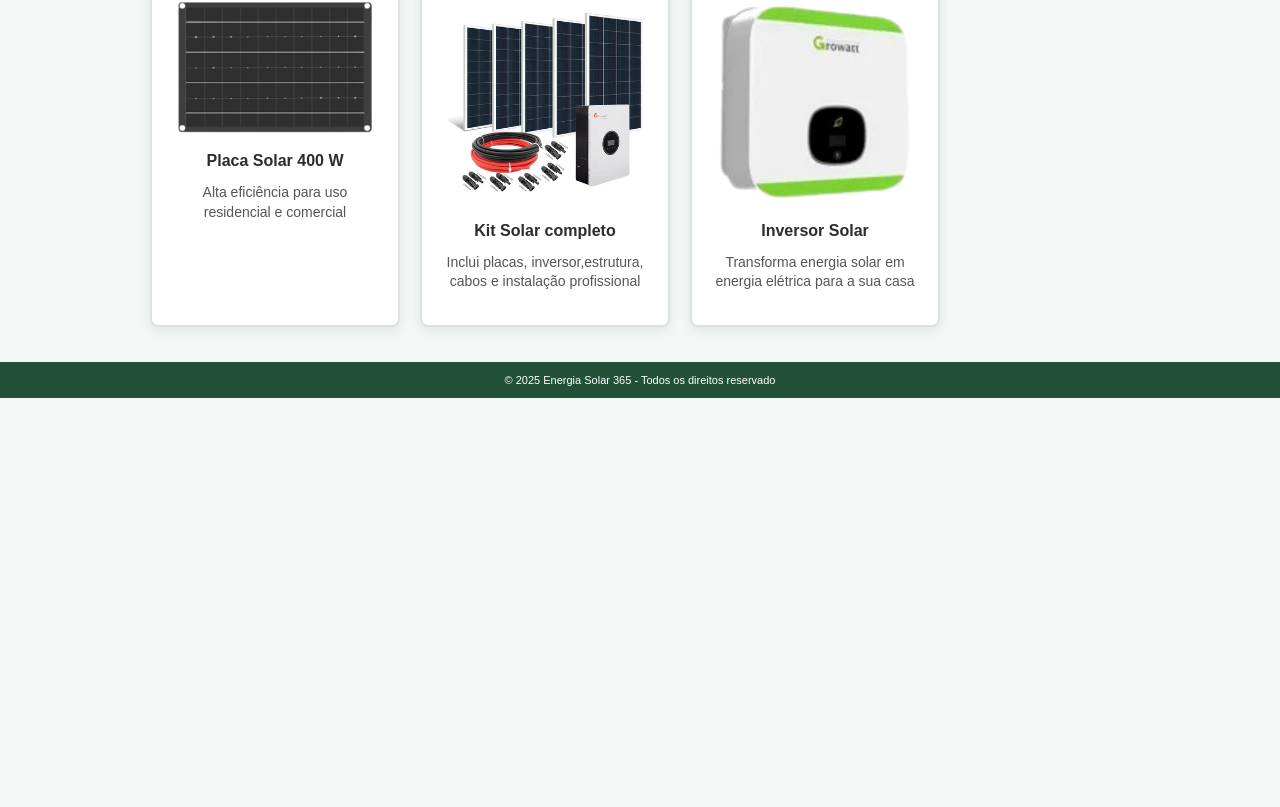
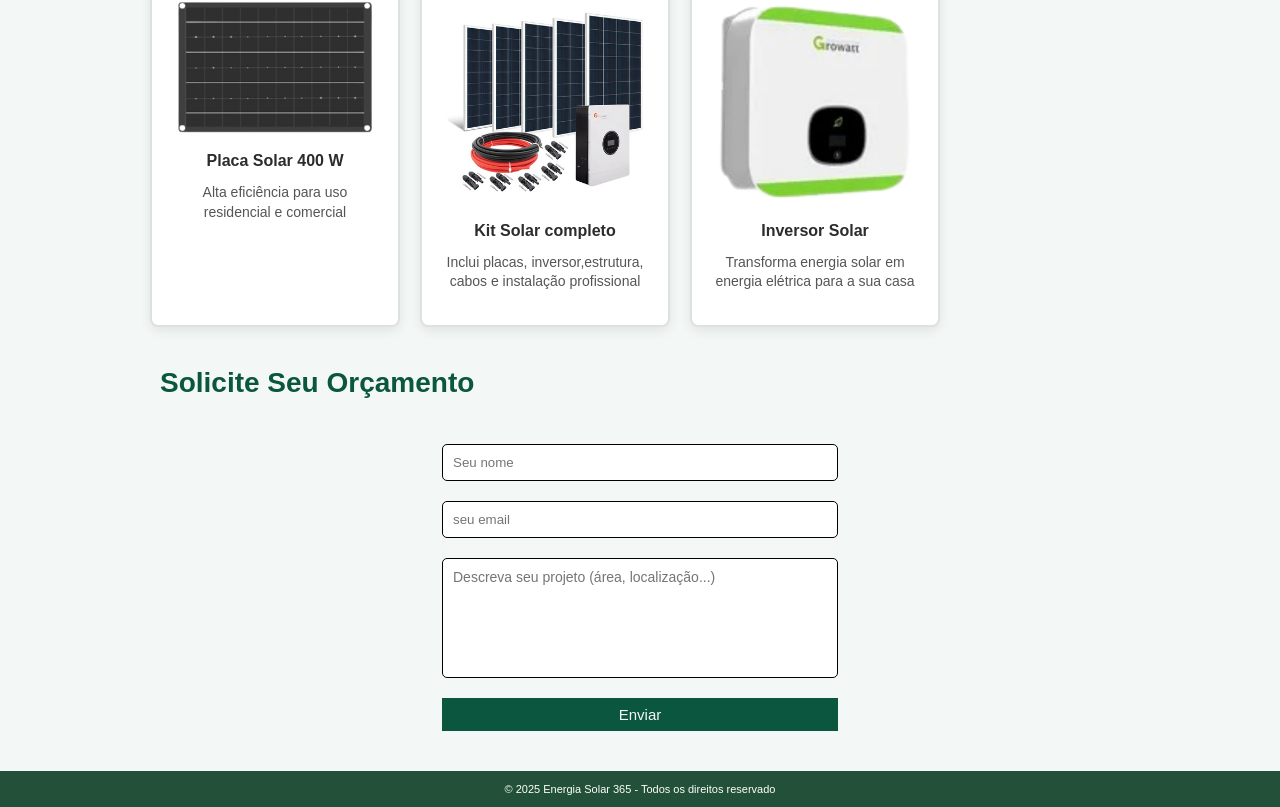
Before and after one commit to louisemorais/exercicios-react, a React (Vite) app: page / in a window 1280 px wide. Shown: the part 1777-2584 px from the top of the page. Before the commit the page ends 2175 px from the top, so only its background shows below. Built offline with nearby package versions, Linux system fonts and the light colour scheme.

Commit message:
feat: subindo a section orçamento

```diff
--- a/src/App.jsx
+++ b/src/App.jsx
@@ -4,6 +4,7 @@ import Header from './components/header/Header';
 import Sobre from './components/sobre/Sobre';
 import PorqueInvestir from './components/porqueInvestir/PorqueInvestir';
 import Produto from './components/produtos/Produto';
+import Formulario from './components/formulario/Formulario';
 
 function App() {
 
@@ -14,6 +15,7 @@ function App() {
         <Sobre/>
         <PorqueInvestir/>
         <Produto/>
+        <Formulario/>
         <Footer/>
       </div>
     </>
--- /dev/null
+++ b/src/components/formulario/Formulario.jsx
@@ -0,0 +1,21 @@
+import './FormularioStyle.css';
+
+function Formulario(){
+    return(<>
+        <section className='formulario' id='orcamento'>
+            <div className='form-content'>
+              <h2>Solicite seu orçamento</h2>
+                <form>
+                    <div className='container-form'>
+                        <input type="text" placeholder='Seu nome'/>
+                        <input type="email" placeholder='seu email' />
+                        <textarea name="descricao" id="descricao" placeholder="Descreva seu projeto (área, localização...)" ></textarea>
+                        <button>Enviar</button>
+                    </div>
+                </form>
+            </div>
+        </section>
+    </>);
+}
+
+export default Formulario;
--- /dev/null
+++ b/src/components/formulario/FormularioStyle.css
@@ -0,0 +1,71 @@
+
+.formulario {
+  display: flex;
+  flex-direction: column;
+  align-items: center;
+  background-color: #f3f7f6;
+}
+
+.form-content {
+  width: 100%;
+  max-width: 960px;
+  display: flex;
+  flex-direction: column;
+}
+
+.form-content h2 {
+  font-size: 28px;
+  font-weight: bold;
+  color: #0a563e;
+  text-transform: capitalize;
+}
+
+form{
+  display: flex;
+  flex-direction: column;
+  align-items: center;
+  padding: 40px;
+}
+
+.container-form{
+  display: flex;
+  flex-direction: column;
+  width: 45%;
+  gap: 20px;
+}
+
+.container-form input{
+  padding: 10px;
+  border: 1px solid;
+  border-radius: 5px;
+}
+
+button{
+  padding: 8px;
+  border: none;
+  background-color: #0a563e;
+  color: #f3f7f6;
+  font-size: 15px;
+  font-weight: 500;
+}
+
+button:hover{
+  background-color: #0d7655;
+  transition: 0.3s ease;
+}
+
+.container-form textarea {
+  padding: 10px;
+  border: 1px solid;
+  border-radius: 5px;
+  resize: none; /* impede redimensionamento */
+  height: 120px; /* altura fixa */
+  font-family: inherit;
+  font-size: 14px;
+}
+
+.container-form input,
+.container-form textarea,
+.container-form button {
+  width: 100%;
+}
```
Also changed, not shown: src/App.css (line endings or trailing spaces).
